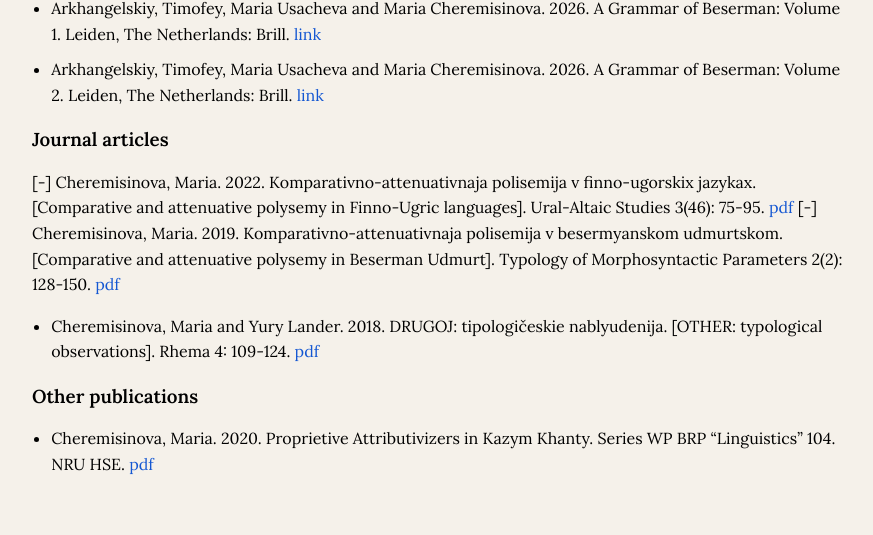
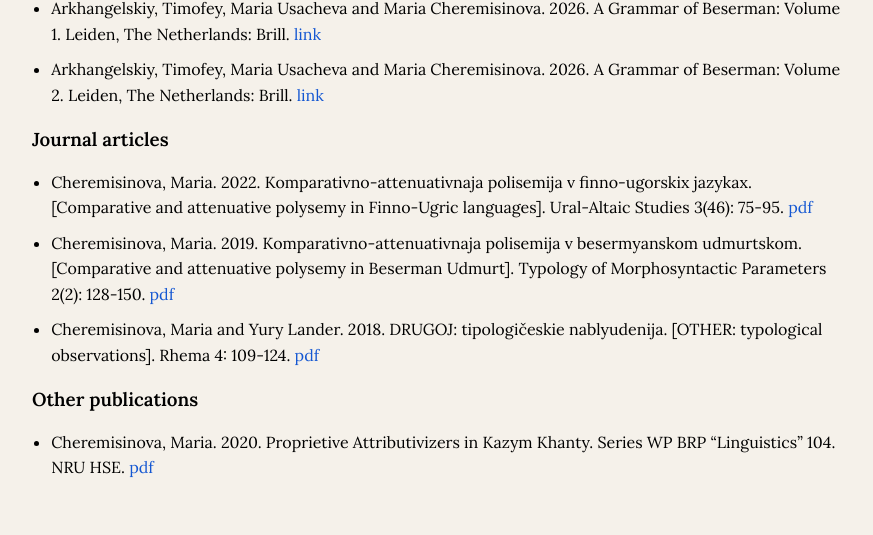
Before and after one commit to mashache/mashache.github.io, a Jekyll site: the page built from pages/publications.md, in a window 1280 px wide. Shown: the part 399-934 px from the top of the page, without its empty margins (202-1075 px from the left). Built offline with Jekyll 4.4.1, drawn with Linux system fonts in a browser that asks for light colours.

```diff
--- a/pages/publications.md
+++ b/pages/publications.md
@@ -16,10 +16,10 @@ of Beserman: Volume 1. Leiden, The Netherlands: Brill. [link](https://doi.org/10
 of Beserman: Volume 2. Leiden, The Netherlands: Brill. [link](https://doi.org/10.1163/9789004763241)
 
 ### Journal articles
-[-] Cheremisinova, Maria. 2022. Komparativno-attenuativnaja polisemija v finno-ugorskix
+- Cheremisinova, Maria. 2022. Komparativno-attenuativnaja polisemija v finno-ugorskix
 jazykax. [Comparative and attenuative polysemy in Finno-Ugric languages]. Ural-Altaic
 Studies 3(46): 75-95. [pdf](https://iling-ran.ru/library/ural-altaic/ua2022_46.pdf#page=76)
-[-] Cheremisinova, Maria. 2019. Komparativno-attenuativnaja polisemija v
+- Cheremisinova, Maria. 2019. Komparativno-attenuativnaja polisemija v
 besermyanskom udmurtskom. [Comparative and attenuative polysemy in Beserman
 Udmurt]. Typology of Morphosyntactic Parameters 2(2): 128-150. [pdf](https://tmp.sc/application/files/6116/6798/2647/TMP-2019-2-2.pdf#page=128)
 - Cheremisinova, Maria and Yury Lander. 2018. DRUGOJ: tipologičeskie nablyudenija.
```
